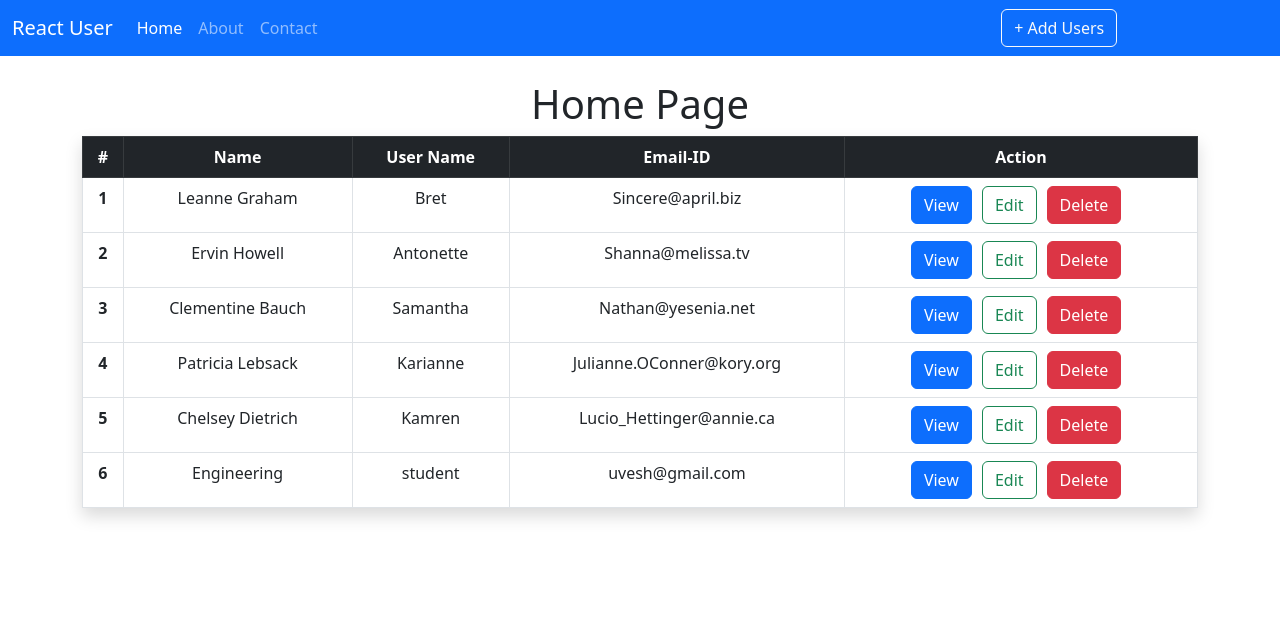
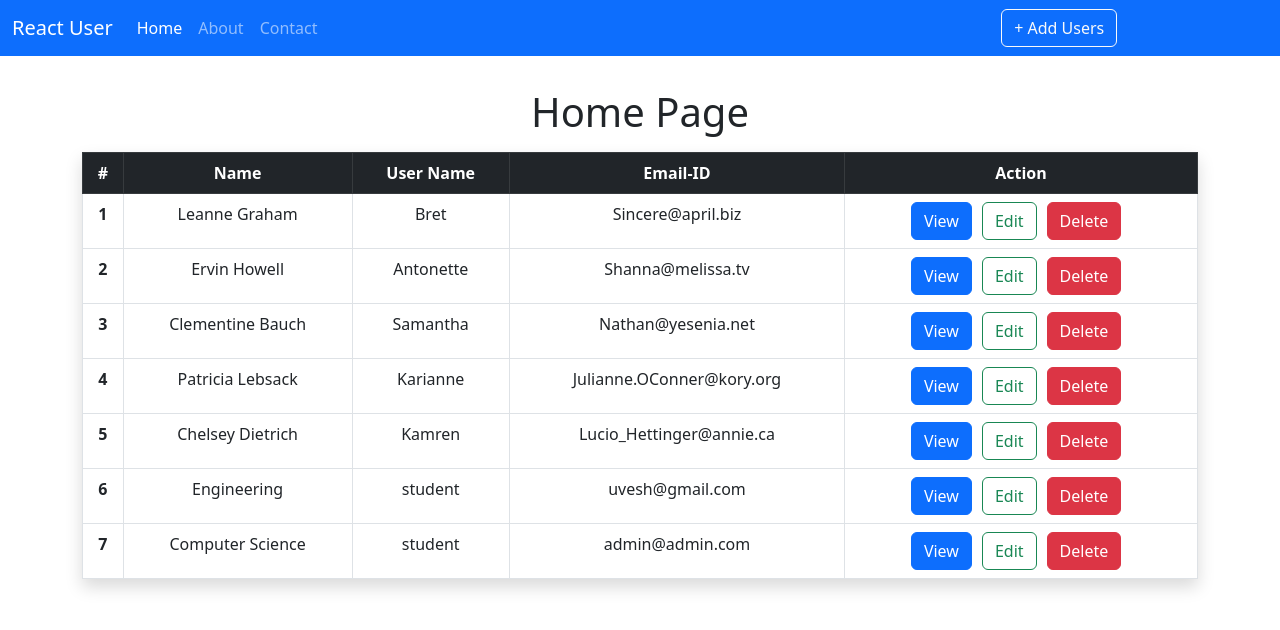
Before and after one commit to Mahmaduvesh/ReactJS_Crud_opeation, a React (Create React App) app: page / in a window 1280 px wide. Shown: the top 630 px of the page. Built offline with nearby package versions, Linux system fonts and the light colour scheme; data requests are answered from the project's data file.

Commit message:
process in edit and view

```diff
--- a/db.json
+++ b/db.json
@@ -122,6 +122,14 @@
       "phone": "9898201752",
       "website": "thyyyu",
       "id": 6
+    },
+    {
+      "name": "Computer Science",
+      "username": "student",
+      "email": "admin@admin.com",
+      "phone": "9898201752",
+      "website": "thyyyu",
+      "id": 7
     }
   ]
 }
--- a/src/App.js
+++ b/src/App.js
@@ -11,6 +11,8 @@ import { BrowserRouter, Route, Routes } from "react-router-dom";
 //import page not found page
 import Page404 from "./PageNotFound/PageNotFound";
 import AddUser from "./components/users/AddUser";
+import EditUser from "./components/users/EditUser";
+import ViewUser from "./components/users/ViewUser";
 
 function App() {
   return (
@@ -23,6 +25,8 @@ function App() {
           <Route exact path="/about" element={<About />}></Route>
           <Route exact path="/contact" element={<Contact />}></Route>
           <Route exact path="/adduser" element={<AddUser />}></Route>
+          <Route exact path="/edituser" element={<EditUser />}></Route>
+          <Route exact path="/viewuser" element={<ViewUser />}></Route>
           <Route exact path="*" element={<Page404 />}></Route>
         </Routes>
       </div>
--- a/src/components/pages/Home.js
+++ b/src/components/pages/Home.js
@@ -1,5 +1,6 @@
 import React, { useEffect, useState } from "react";
 import axios from "axios";
+import { Link } from "react-router-dom";
 
 const Home = () => {
   const [users, setUsers] = useState([]);
@@ -18,7 +19,7 @@ const Home = () => {
   return (
     <div className="container">
       <div className="py-4">
-        <h1>Home Page</h1>
+        <h1 className="p-2">Home Page</h1>
 
         <table className="table table-bordered shadow">
           <thead className="table-dark">
@@ -31,12 +32,6 @@ const Home = () => {
             </tr>
           </thead>
           <tbody>
-            {/* <tr>
-              <th scope="row">1</th>
-              <td>Mark</td>
-              <td>Otto</td>
-              <td>@mdo</td>
-            </tr> */}
             {users.map((user, index) => (
               <tr>
                 <th scope="row">{index + 1}</th>
@@ -44,23 +39,22 @@ const Home = () => {
                 <td>{user.username}</td>
                 <td>{user.email}</td>
                 <td>
-                  <button
-                    type="button"
-                    class="btn btn-primary"
+                  <Link
+                    className="btn btn-primary "
                     style={{ marginRight: "10px" }}
+                    to="/ViewUser"
                   >
                     View
-                  </button>
-                  <button
-                    type="button"
-                    class="btn btn-outline-success "
+                  </Link>
+                  <Link
+                    className="btn btn-outline-success "
                     style={{ marginRight: "10px" }}
+                    to="/EditUser"
                   >
                     Edit
-                  </button>
+                  </Link>
                   <button
-                    type="button"
-                    class="btn btn-danger "
+                    className="btn btn-danger "
                     style={{ marginRight: "10px" }}
                   >
                     Delete
--- /dev/null
+++ b/src/components/users/EditUser.js
@@ -0,0 +1,12 @@
+import React from "react";
+
+const EditUser = () => {
+  return (
+    <div className="conatiner">
+      <div className="w-50 mx-auto shadow p-5">
+        <h2 className="text-center mb-3">Edit Users</h2>
+      </div>
+    </div>
+  );
+};
+export default EditUser;
--- /dev/null
+++ b/src/components/users/ViewUser.js
@@ -0,0 +1,13 @@
+import React from "react";
+
+const ViewUser = () => {
+  return (
+    <div className="conatiner">
+      <div className="w-50 mx-auto shadow p-5">
+        <h2 className="text-center mb-3">View Users</h2>
+      </div>
+    </div>
+  );
+};
+
+export default ViewUser;
```
